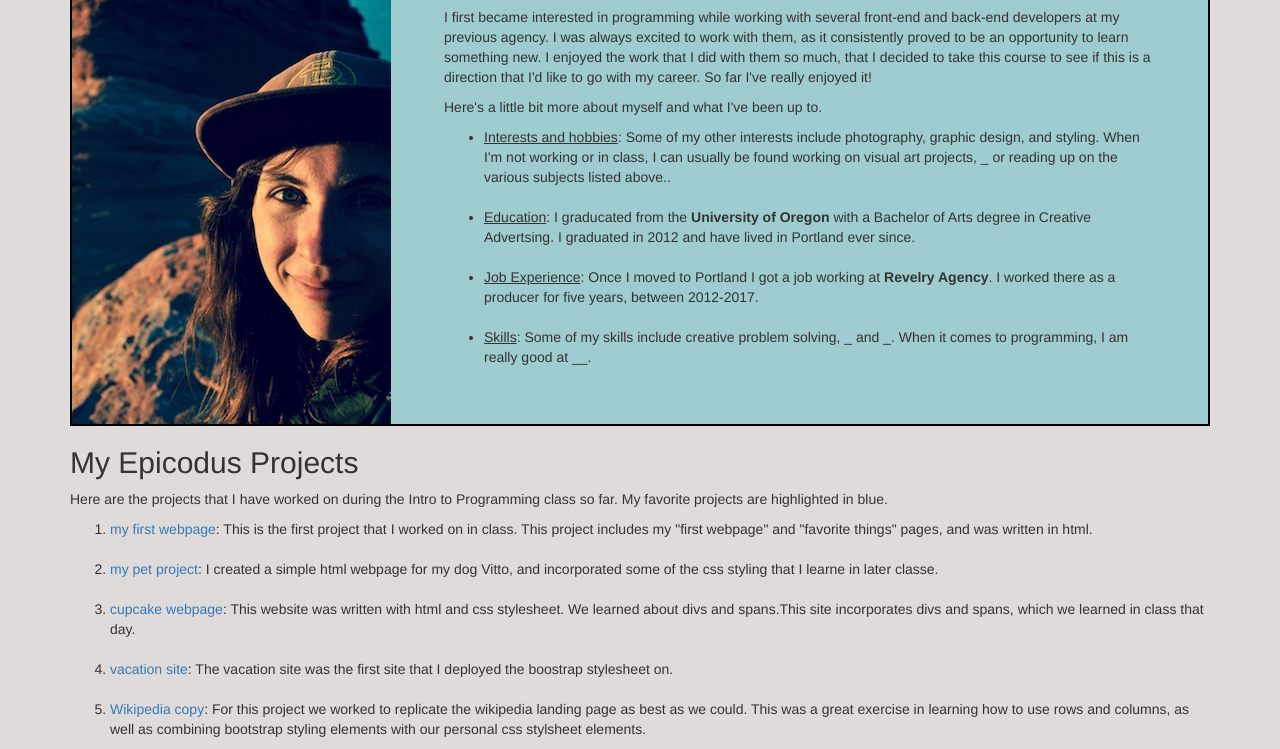
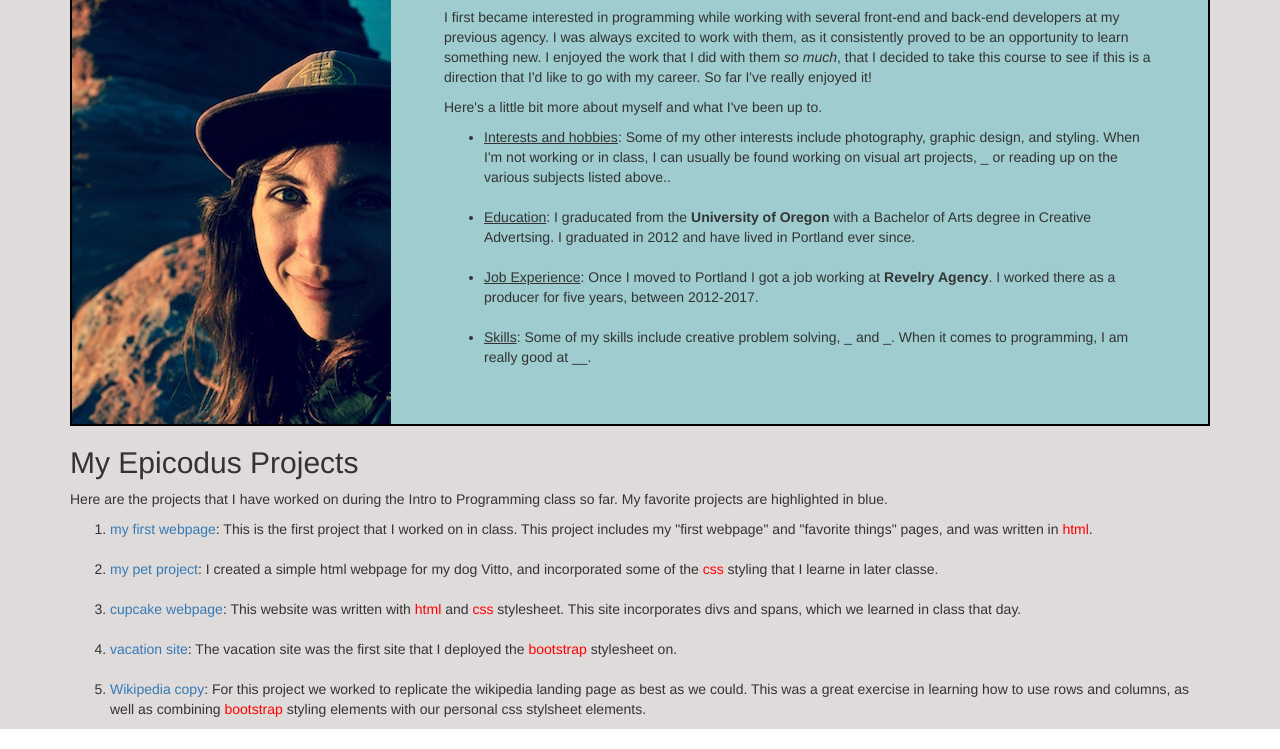
Before and after one commit to ilminka/my-portfolio-page, a plain HTML site: page index.html in a window 1280 px wide. Shown: the part 332-1081 px from the top of the page. Drawn offline with Linux system fonts and the light colour scheme; files that its build step writes are made by us from their sources; files whose address does not match are found by name.

Commit message:
add spans to all of the languages and tools listed in the project section.

```diff
--- a/css/styles.css
+++ b/css/styles.css
@@ -13,3 +13,7 @@
   background-color: #9fccce;
   padding-right: 50px
 }
+
+.language {
+  color: red
+}
--- a/html/index.html
+++ b/index.html
@@ -19,7 +19,7 @@
     </div>
     <div class="col-md-8">
     <h2>A little about Myself..</h2>
-    <p>I first became interested in programming while working with several front-end and back-end developers at my previous agency. I was always excited to work with them, as it consistently proved to be an opportunity to learn something new. I enjoyed the work that I did with them so much, that I decided to take this course to see if this is a direction that I'd like to go with my career. So far I've really enjoyed it!</p>
+    <p>I first became interested in programming while working with several front-end and back-end developers at my previous agency. I was always excited to work with them, as it consistently proved to be an opportunity to learn something new. I enjoyed the work that I did with them <em>so much</em>, that I decided to take this course to see if this is a direction that I'd like to go with my career. So far I've really enjoyed it!</p>
     <p>Here's a little bit more about myself and what I've been up to.</p>
     <ul>
       <li><u>Interests and hobbies</u>: Some of my other interests include photography, graphic design, and styling. When I'm not working or in class, I can usually be found working on visual art projects, _ or reading up on the various subjects listed above.. </li>
@@ -36,15 +36,15 @@
     <h2>My Epicodus Projects</h2>
     <p>Here are the projects that I have worked on during the Intro to Programming class so far. My favorite projects are highlighted in blue.</p>
     <ol>
-      <li><a href="https://github.com/ilminka/Web-page-1">my first webpage</a>: This is the first project that I worked on in class. This project includes my "first webpage" and "favorite things" pages, and was written in html.</li>
+      <li><a href="https://github.com/ilminka/Web-page-1">my first webpage</a>: This is the first project that I worked on in class. This project includes my "first webpage" and "favorite things" pages, and was written in <span class="language">html</span>.</li>
       <br>
-      <li><a href="https://github.com/ilminka/my-pet-webpage">my pet project</a>: I created a simple html webpage for my dog Vitto, and incorporated some of the css styling that I learne in later classe.</li>
+      <li><a href="https://github.com/ilminka/my-pet-webpage">my pet project</a>: I created a simple html webpage for my dog Vitto, and incorporated some of the <span class="language">css</span> styling that I learne in later classe.</li>
       <br>
-      <li><a href="https://github.com/ilminka/cupcake">cupcake webpage</a>: This website was written with html and css stylesheet. We learned about divs and spans.This site incorporates divs and spans, which we learned in class that day.</li>
+      <li><a href="https://github.com/ilminka/cupcake">cupcake webpage</a>: This website was written with <span class="language">html</span> and <span class="language">css</span> stylesheet. This site incorporates divs and spans, which we learned in class that day.</li>
       <br>
-      <li><a href="https://github.com/ilminka/vacation-site">vacation site</a>: The vacation site was the first site that I deployed the boostrap stylesheet on.</li>
+      <li><a href="https://github.com/ilminka/vacation-site">vacation site</a>: The vacation site was the first site that I deployed the <span class="language">bootstrap</span> stylesheet on.</li>
       <br>
-      <li><a href="https://github.com/ilminka/wikipedia-copy">Wikipedia copy</a>: For this project we worked to replicate the wikipedia landing page as best as we could. This was a great exercise in learning how to use rows and columns, as well as combining bootstrap styling elements with our personal css stylsheet elements.</li>
+      <li><a href="https://github.com/ilminka/wikipedia-copy">Wikipedia copy</a>: For this project we worked to replicate the wikipedia landing page as best as we could. This was a great exercise in learning how to use rows and columns, as well as combining <span class="language">bootstrap</span> styling elements with our personal css stylsheet elements.</li>
     </ol>
     </div>
     </div>
```
Also changed, not shown: 1 other file.
